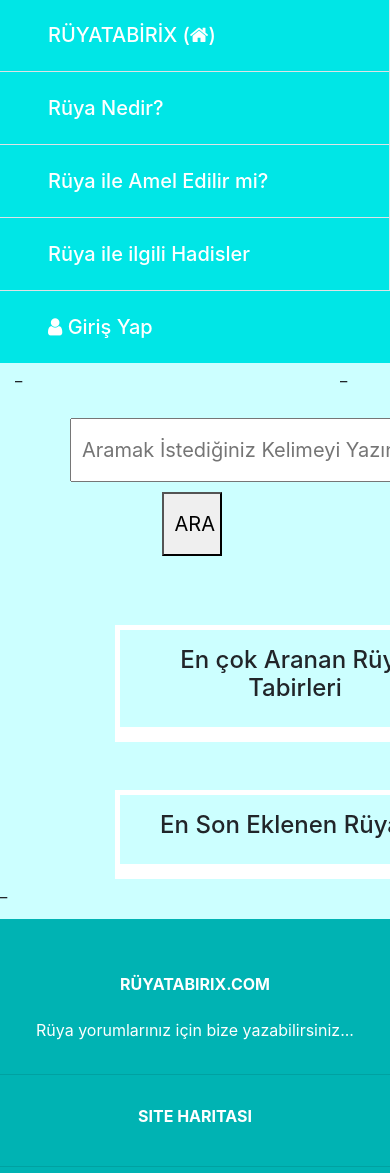
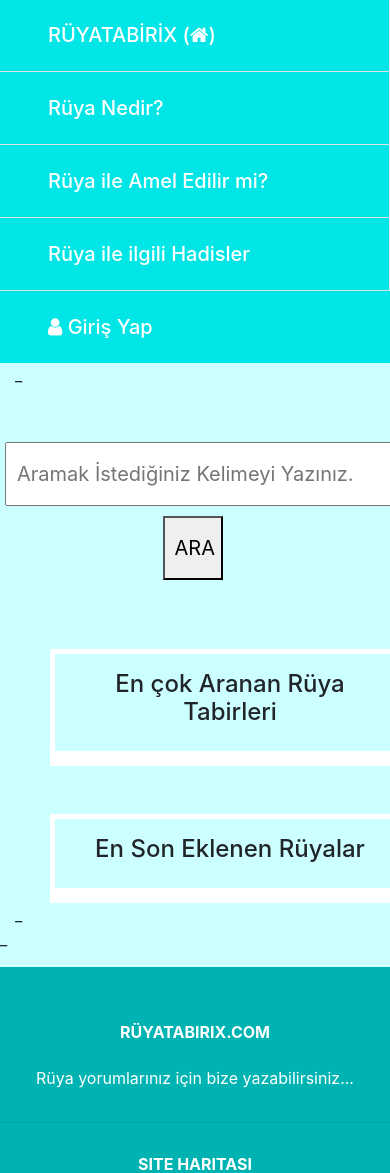
Before and after one commit to fehsand/ruyatabirix, a Django app: page / in a window 390 px wide; the page is wider, and only the part inside the window is pictured. Shown: the part 156-1329 px from the top of that part. Run offline with Django 3.2, Linux system fonts and the light colour scheme; data that the repository does not hold is empty; some libraries are stand-ins or nearby versions.

Commit message:
geliştirme

```diff
--- a/ruyatabirleri/templates/ruyatabirleri/ruyatabirleri_anasayfa.html
+++ b/ruyatabirleri/templates/ruyatabirleri/ruyatabirleri_anasayfa.html
@@ -1,7 +1,7 @@
 {% extends 'ruyatabirleri/temel.html' %}
 
 {% block content %}
-<div class="col-8 m-0 p-0">
+<div class="col-md-8 m-0 p-0">
     <div class="row m-0 p-0">
         <div class="col-sm-12 m-0 p-0">
             <div class="button1_div">
--- a/ruyatabirleri/templates/ruyatabirleri/temel.html
+++ b/ruyatabirleri/templates/ruyatabirleri/temel.html
@@ -86,10 +86,10 @@
         </ul>
     </nav>
     <div class="row m-0 p-0">
-        <div class="col-2">_</div>
+        <div class="col-md-2">_</div>
         {% block content %}
         {% endblock %}
-        <div class="col-2">_</div>
+        <div class="col-md-2">_</div>
     </div>
 
     <div class="row m-0 p-0">
```
